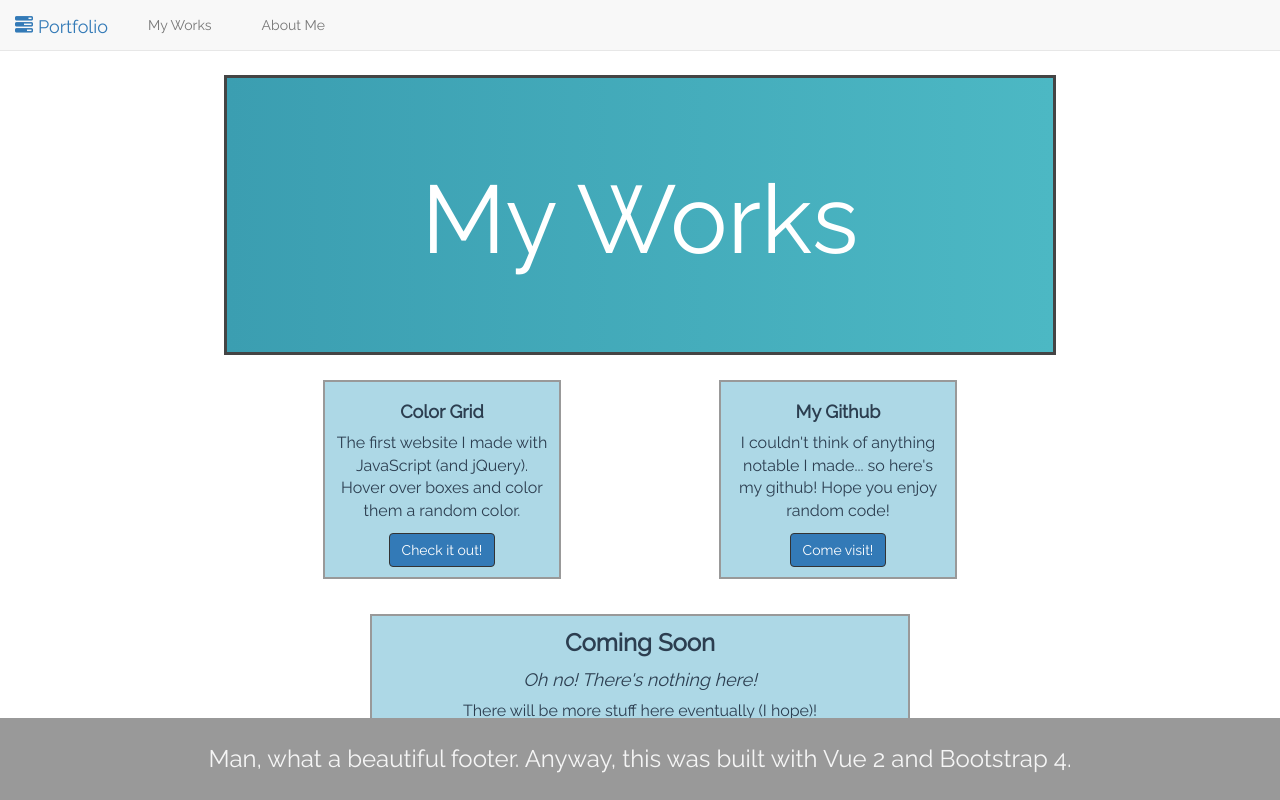
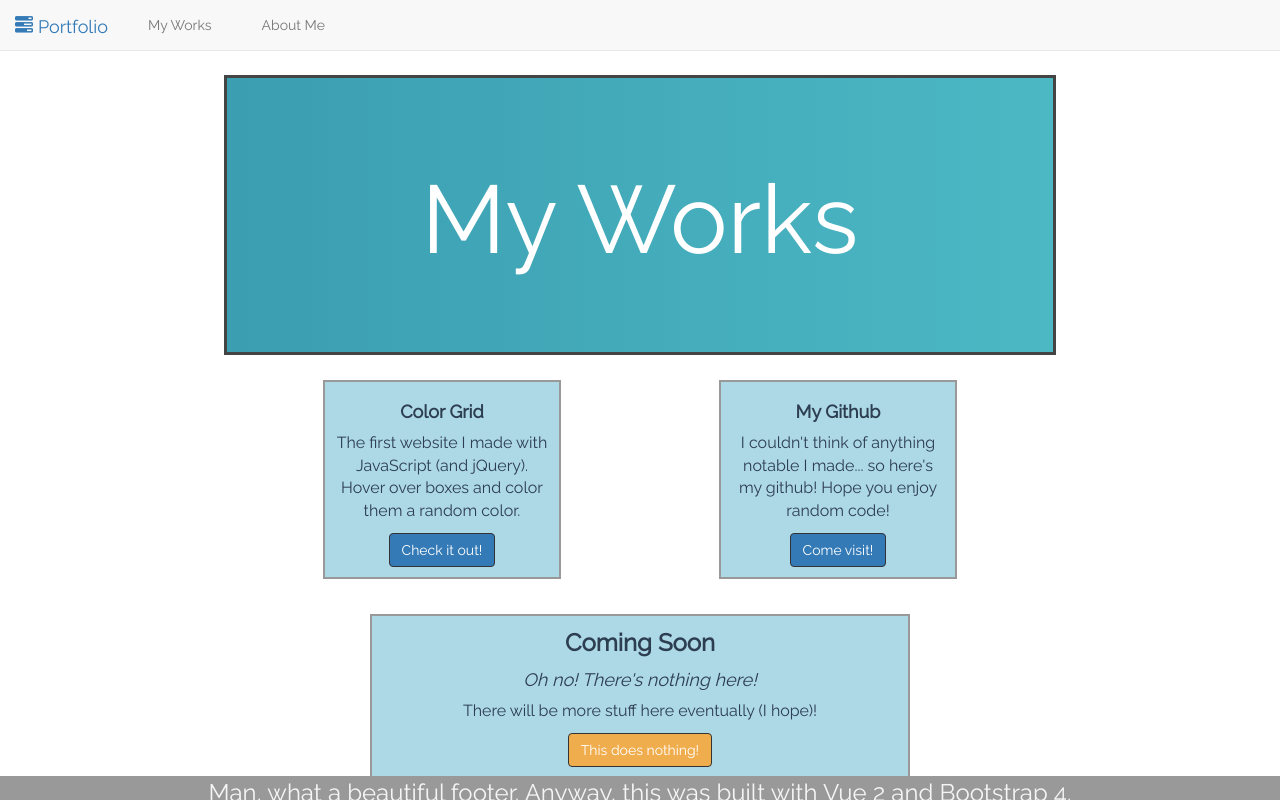
Before and after one commit to notarandomusername/FinalProject17, a Vue app: page / in a window 1280 px wide. Built offline with nearby package versions, Linux system fonts and the light colour scheme.

Commit message:
Edited footer.

```diff
--- a/src/App.vue
+++ b/src/App.vue
@@ -113,11 +113,11 @@ The percentages refer to the amount of time that has passed (for example, 50% of
 }
 
 footer {
-  position: absolute;
+  position: fixed;
   right: 0;
   bottom: 0;
   left: 0;
-  padding: 3vh;
+  height: 3vh;
   background-color: #999;
   text-align: center;
   color: rgba(255, 255, 255, 0.900);
```
